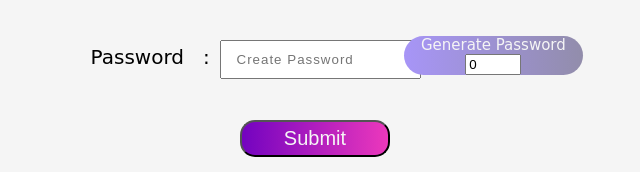
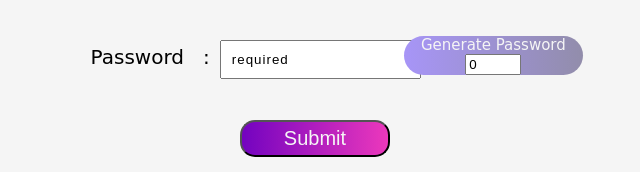
Before and after one commit to Kalayarasi/password, a plain HTML site: page index.html in a window 1280 px wide. Shown: the part 298-470 px from the top of the page, 391-1031 px from the left. Drawn offline with Linux system fonts and the light colour scheme; a web font is replaced by a local one.

Commit message:
Update index.html

```diff
--- a/index.html
+++ b/index.html
@@ -20,7 +20,7 @@
                 Email &nbsp;: <input type="email" placeholder="Email" name="email" class="email" id="email" required>
             <br>
             Password &nbsp; :<input type="text" name="" placeholder=" Create Password "
-            id="password" readonly="" required>
+            id="password" readonly="" value="required">
             <div class="generate"  onclick="getPassword();" id="generate">
                 Generate Password
                 <div id="pass" >
```
